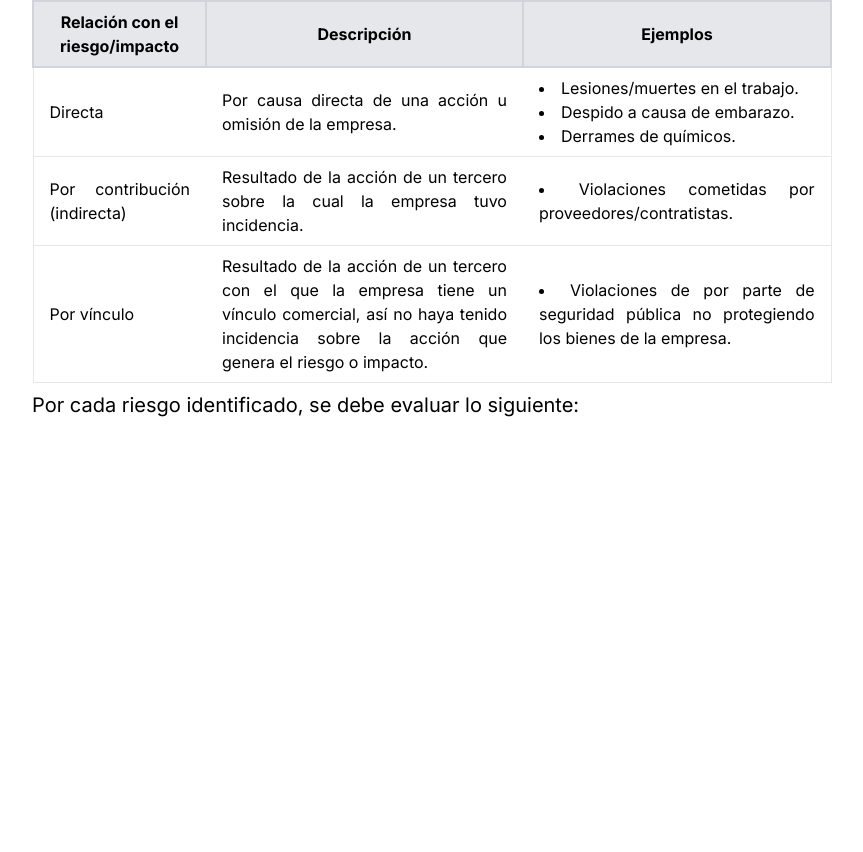
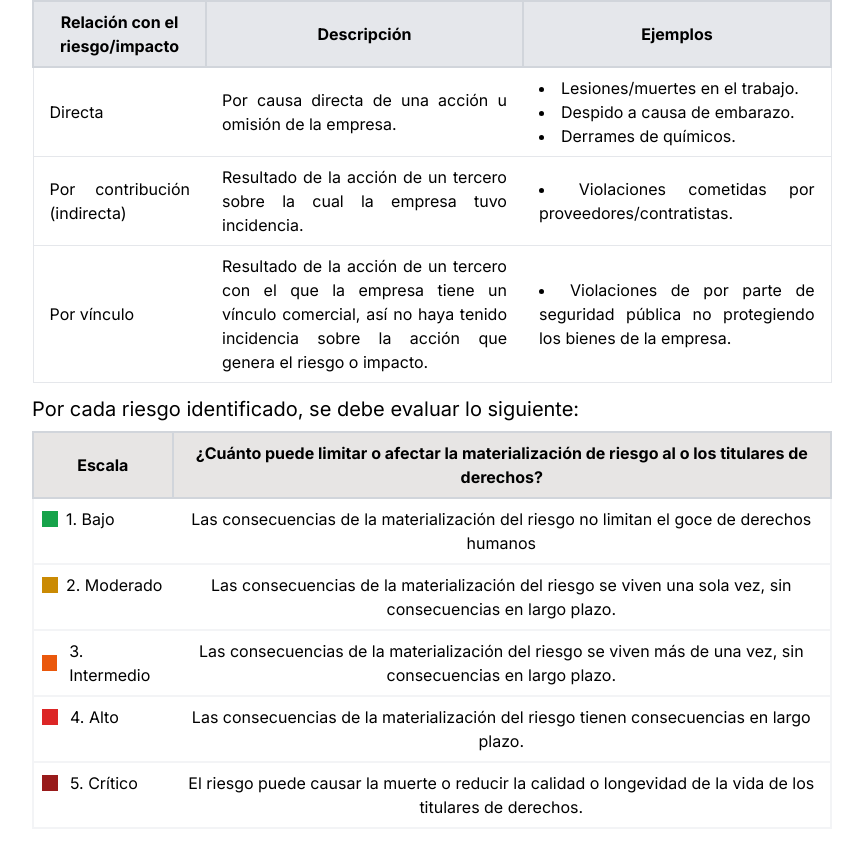
Before and after one commit to kkrlosdev/hr-project, a Next.js app: page /case2 in a window 1280 px wide. Shown: the part 3558-4410 px from the top of the page, without its empty margins (208-1071 px from the left). Before the commit the page ends 4001 px from the top, so only its background shows below. Built offline with nearby package versions, Linux system fonts and the light colour scheme.

Commit message:
Update Case 3 Page

```diff
--- /dev/null
+++ b/src/app/case2/components/Table2.jsx
@@ -0,0 +1,53 @@
+import React from 'react';
+
+export function Table2() {
+    return (
+        <div className="">
+            <table className="w-full border border-gray-300">
+                <thead className="bg-stone-200">
+                    <tr>
+                        <th className="p-2 text-center border-2 border-gray-300">Escala</th>
+                        <th className="p-2 text-center border-2 border-gray-300">¿Cuánto puede limitar o afectar la materialización de riesgo al o los titulares de derechos?</th>
+                    </tr>
+                </thead>
+                <tbody>
+                    <tr className="border-2 border-gray-100">
+                        <td className="flex items-center p-2 space-x-2">
+                            <div className="w-4 h-4 bg-green-600"></div>
+                            <span>1. Bajo</span>
+                        </td>
+                        <td className="p-2 text-center">Las consecuencias de la materialización del riesgo no limitan el goce de derechos humanos</td>
+                    </tr>
+                    <tr className="border-2 border-gray-100">
+                        <td className="flex items-center p-2 space-x-2">
+                            <div className="w-4 h-4 bg-yellow-600"></div>
+                            <span>2. Moderado</span>
+                        </td>
+                        <td className="p-2 text-center">Las consecuencias de la materialización del riesgo se viven una sola vez, sin consecuencias en largo plazo.</td>
+                    </tr>
+                    <tr className="border-2 border-gray-100">
+                        <td className="flex items-center p-2 space-x-3">
+                            <div className="w-4 h-4 bg-orange-600"></div>
+                            <span>3. Intermedio</span>
+                        </td>
+                        <td className="p-2 text-center">Las consecuencias de la materialización del riesgo se viven más de una vez, sin consecuencias en largo plazo.</td>
+                    </tr>
+                    <tr className="border-2 border-gray-100">
+                        <td className="flex items-center p-2 space-x-3">
+                            <div className="w-4 h-4 bg-red-600"></div>
+                            <span>4. Alto</span>
+                        </td>
+                        <td className="p-2 text-center">Las consecuencias de la materialización del riesgo tienen consecuencias en largo plazo.</td>
+                    </tr>
+                    <tr className="border-2 border-gray-100">
+                        <td className="flex items-center p-2 space-x-3">
+                            <div className="w-4 h-4 bg-red-800"></div>
+                            <span>5. Crítico</span>
+                        </td>
+                        <td className="p-2 text-center">El riesgo puede causar la muerte o reducir la calidad o longevidad de la vida de los titulares de derechos.</td>
+                    </tr>
+                </tbody>
+            </table>
+        </div>
+    );
+}
--- a/src/app/case2/page.js
+++ b/src/app/case2/page.js
@@ -4,8 +4,9 @@ import Image from "next/image"
 import Image1 from "@/app/assets/case2/case2-image1.png"
 import Image2 from "@/app/assets/case2/case2-imagen2.jpg"
 import { ImpactRelationTable } from "./components/Table"
+import { Table2 } from "./components/Table2"
 
-export default function Case1(){
+export default function Case2(){
     return(
         <>
             <header className="headerPage2">
@@ -65,9 +66,9 @@ export default function Case1(){
 
                 <h1 className="self-start my-3 text-2xl font-semibold cyan-gelco">Tipos de impacto</h1>
                 <ul>
-                    <li className="my-1 text-xl list-item"><span className="font-semibold cyan-gelco">Potencial:</span> No sé si está ocurriendo, pero por las condiciones del entorno y/o mi tipo de actividad puede llegar a ocurrir (riesgos).</li>
-                    <li className="my-1 text-xl list-item"><span className="font-semibold cyan-gelco">Real:</span> Hay evidencia de que está ocurriendo.</li>
-                    <li className="my-1 text-xl list-item "><span className="font-semibold cyan-gelco">Percibido:</span> No hay evidencia de que pueda ocurrir pero mis grupos de interés perciben que sí.</li>
+                    <li className="my-1 text-xl list-item"><span className="cyan-gelco">Potencial:</span> No sé si está ocurriendo, pero por las condiciones del entorno y/o mi tipo de actividad puede llegar a ocurrir (riesgos).</li>
+                    <li className="my-1 text-xl list-item"><span className="cyan-gelco">Real:</span> Hay evidencia de que está ocurriendo.</li>
+                    <li className="my-1 text-xl list-item "><span className="cyan-gelco">Percibido:</span> No hay evidencia de que pueda ocurrir pero mis grupos de interés perciben que sí.</li>
                 </ul>
 
                 <h1 className="self-start my-3 text-2xl font-semibold cyan-gelco">Tipo de relación con el impacto</h1>
@@ -77,7 +78,11 @@ export default function Case1(){
                     <ImpactRelationTable/>
                 </div>
 
-                <p className="self-start text-xl">Por cada riesgo identificado, se debe evaluar lo siguiente:</p>
+                <p className="self-start my-1 text-xl">Por cada riesgo identificado, se debe evaluar lo siguiente:</p>
+
+                <div className="my-1">
+                    <Table2/>
+                </div>
 
             </section>
 
--- a/src/app/case3/page.js
+++ b/src/app/case3/page.js
@@ -6,7 +6,7 @@ import Image from "next/image"
 import Image1Case3 from "@/app/assets/case3/case3-image1.jpg"
 import LineaEtica from "@/app/assets/case3/case3-image2.jpg"
 
-export default function Case1(){
+export default function Case3(){
     useEffect(() => {
         const Box1 = document.getElementById("DefAndFunc");
         const text1 = document.getElementById("text-1");
```
